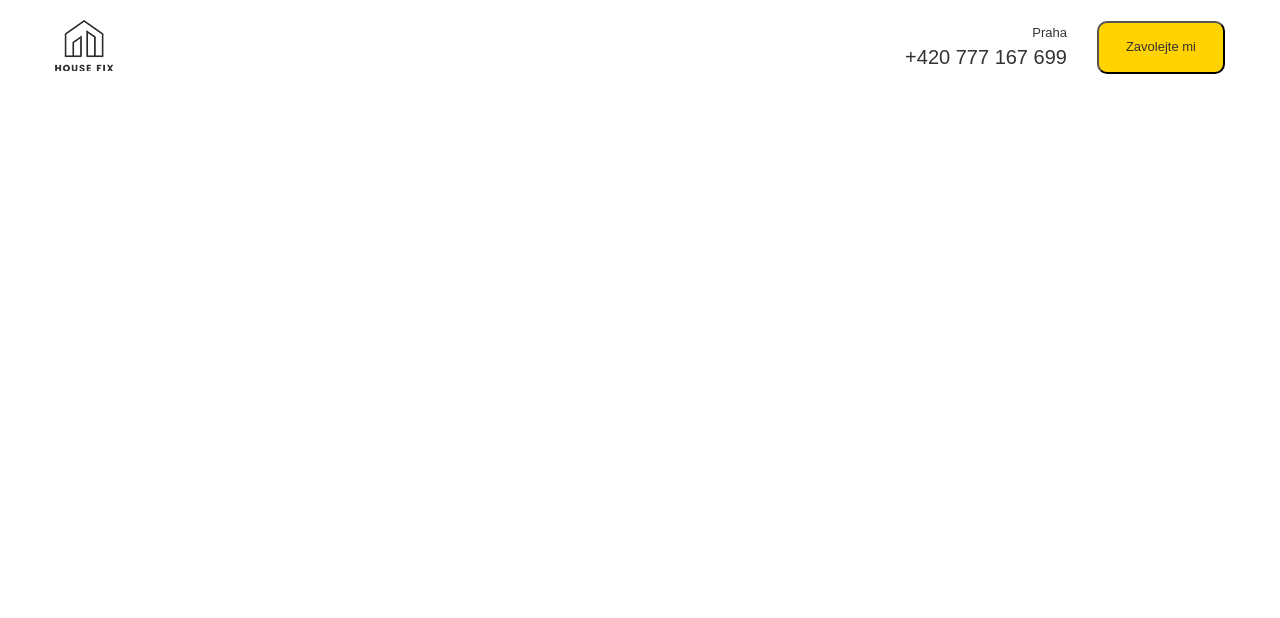
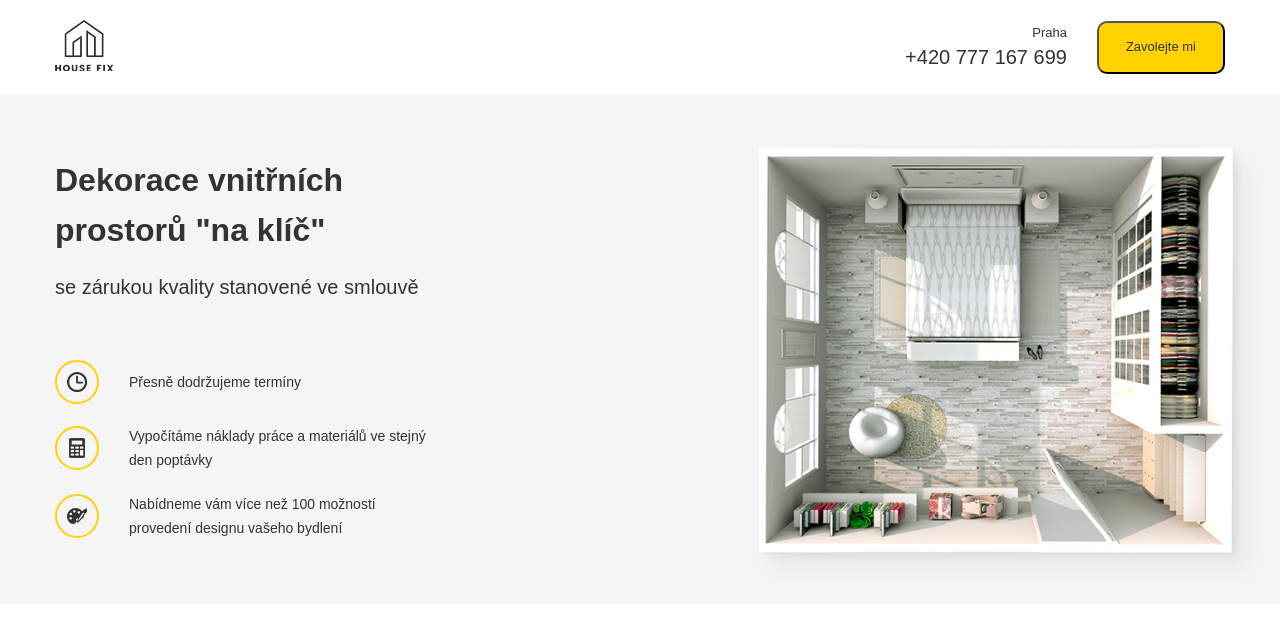
Before and after one commit to faltas76/build, a plain HTML site: page src/index.html in a window 1280 px wide. Drawn offline with Linux system fonts and the light colour scheme.

Commit message:
Hlavní stránku FP, responzivita

```diff
--- a/src/index.html
+++ b/src/index.html
@@ -25,5 +25,41 @@
             </div>
         </div>
     </header>
+
+    <main>
+        <section class="main">
+            <div class="container">
+                <div class="main-block">
+                    <div class="main-text">
+                        <h1 class="main-text__title">Dekorace vnitřních prostorů "na klíč"</h1>
+                        <span class="main-text__subtitle">se zárukou kvality stanovené ve smlouvě</span>
+                        <ul class="main-list">
+                            <li class="main-list__item">
+                                <div class="main-list__image">
+                                    <img src="img/clock.png" alt="Hodiny">
+                                </div>
+                                <span class="main-list__text">Přesně dodržujeme termíny</span>
+                            </li>
+                            <li class="main-list__item">
+                                <div class="main-list__image">
+                                    <img src="img/calculator.png" alt="Kalkulátor">
+                                </div>
+                                <span class="main-list__text">Vypočítáme náklady práce a materiálů ve stejný den poptávky</span>
+                            </li>
+                            <li class="main-list__item">
+                                <div class="main-list__image">
+                                    <img src="img/paint.png" alt="Palete">
+                                </div>
+                                <span class="main-list__text">Nabídneme vám více než 100 možností provedení designu vašeho bydlení</span>
+                            </li>
+                        </ul>
+                    </div>
+                    <div class="main-image">
+                        <img src="img/main_image.png" alt="Rozpoložení bytu">
+                    </div>
+                </div>
+            </div>
+        </section>
+    </main>
 </body>
 </html>
--- a/src/sass/_vars.sass
+++ b/src/sass/_vars.sass
@@ -1,2 +1,3 @@
 $accent: #333
 $buttons: #ffd200
+$grey: #f5f5f5
--- a/src/sass/style.sass
+++ b/src/sass/style.sass
@@ -4,6 +4,7 @@
 
 body
     font-family: sans-serif
+
 
 img
     max-width: 100%
@@ -12,6 +13,8 @@ img
     max-width: 1170px
     width: 96%
     margin: auto
+    @media (max-width: 640px)
+        width: 90%
 
 .button
     background-color: $buttons
@@ -50,3 +53,65 @@ img
         border-radius: 10px
         margin-left: 30px
         font-size: 13px
+
+.main
+    background-color: $grey
+    &-block
+        display: flex
+        padding: 40px 0 0 0
+        @media (max-width: 1200px)
+            flex-direction: column
+    &-text
+        flex-bassis: 50%
+        @media (max-width: 1200px)
+            margin-bottom: 30px
+        &__title
+            font-style: 41px
+            color: $accent
+            padding-right: 260px
+            line-height: 50px
+            margin: 20px 0 0 0
+            @media (max-width: 1200px)
+                padding-right: 10px
+            @media (max-width: 640px)
+                font-size: 30px
+                line-height: 1.4
+        &__subtitle
+            font-size: 20px
+            line-height: 65px
+            color: $accent
+             @media (max-width: 640px)
+                font-size: 16px
+                line-height: 1.4
+    &-image
+        margin-right: -50px
+        @media (max-width: 1200px)
+            width: 100%
+    &-list
+        margin: 40px 0 0 0
+        @media (max-width: 640px)
+           margin: 30px 0 0 0
+            padding: 0 0 0 0
+        &__item
+            display: flex
+            align-items: center
+            margin-bottom: 20px
+            @media (max-width: 640px)
+                margin-bottom: 15px
+        &__image
+            width: 40px
+            height: 40px
+            border: 2px solid #ffd200
+            border-radius: 50px
+            display: flex
+            justify-content: center
+            align-items: center
+            margin-right: 30px
+        &__text
+            line-height: 24px
+            font-size: 14px
+            color: $accent
+            max-width: 300px
+            @media (max-width: 640px)
+                font-size: 12px
+                min-width: 250px
```
Also changed, not shown: src/css/style.css, src/img/calculator.png (added), src/img/clock.png (added), src/img/main_image.png (added), src/img/paint.png (added), 2 other files.
